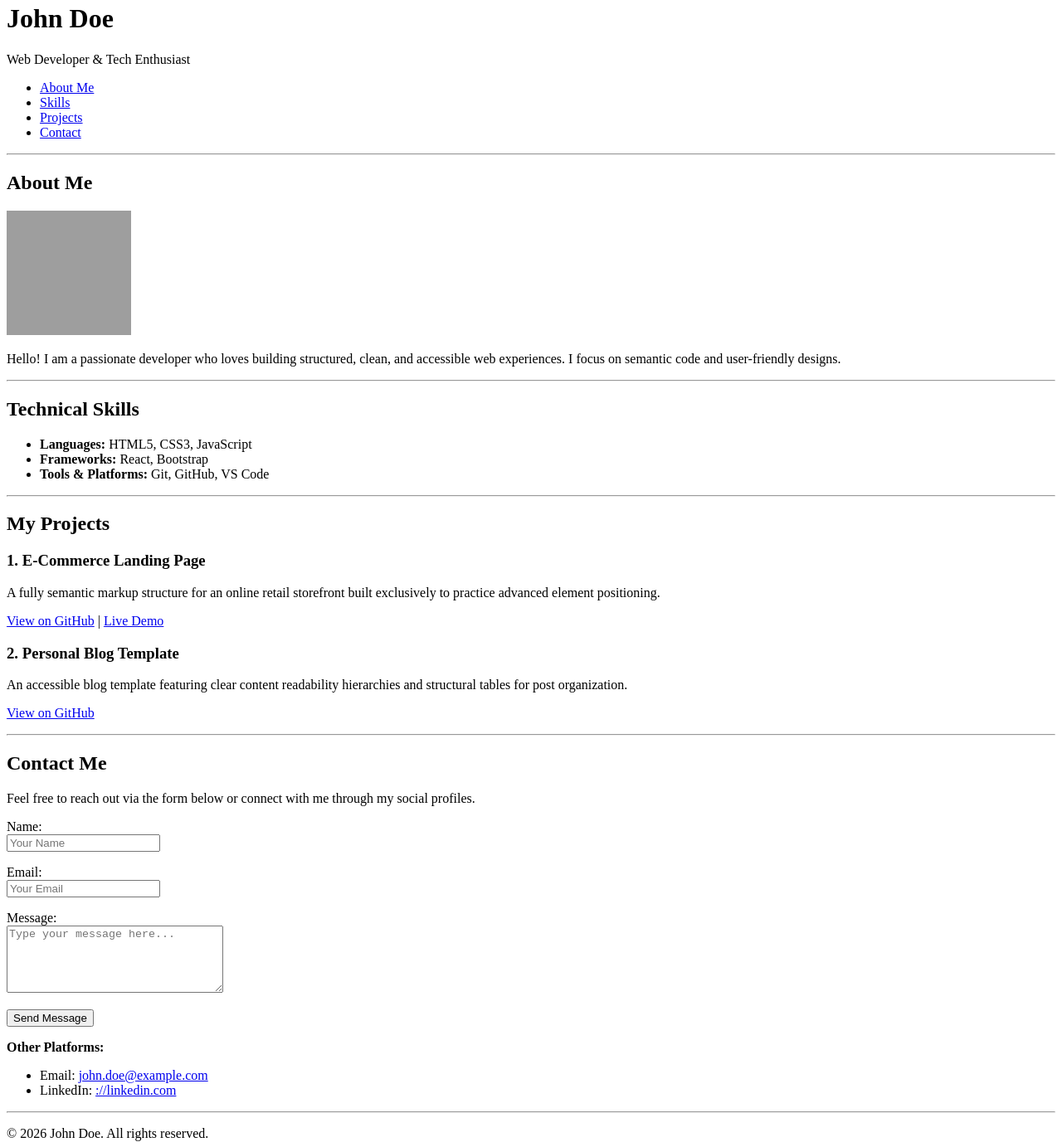
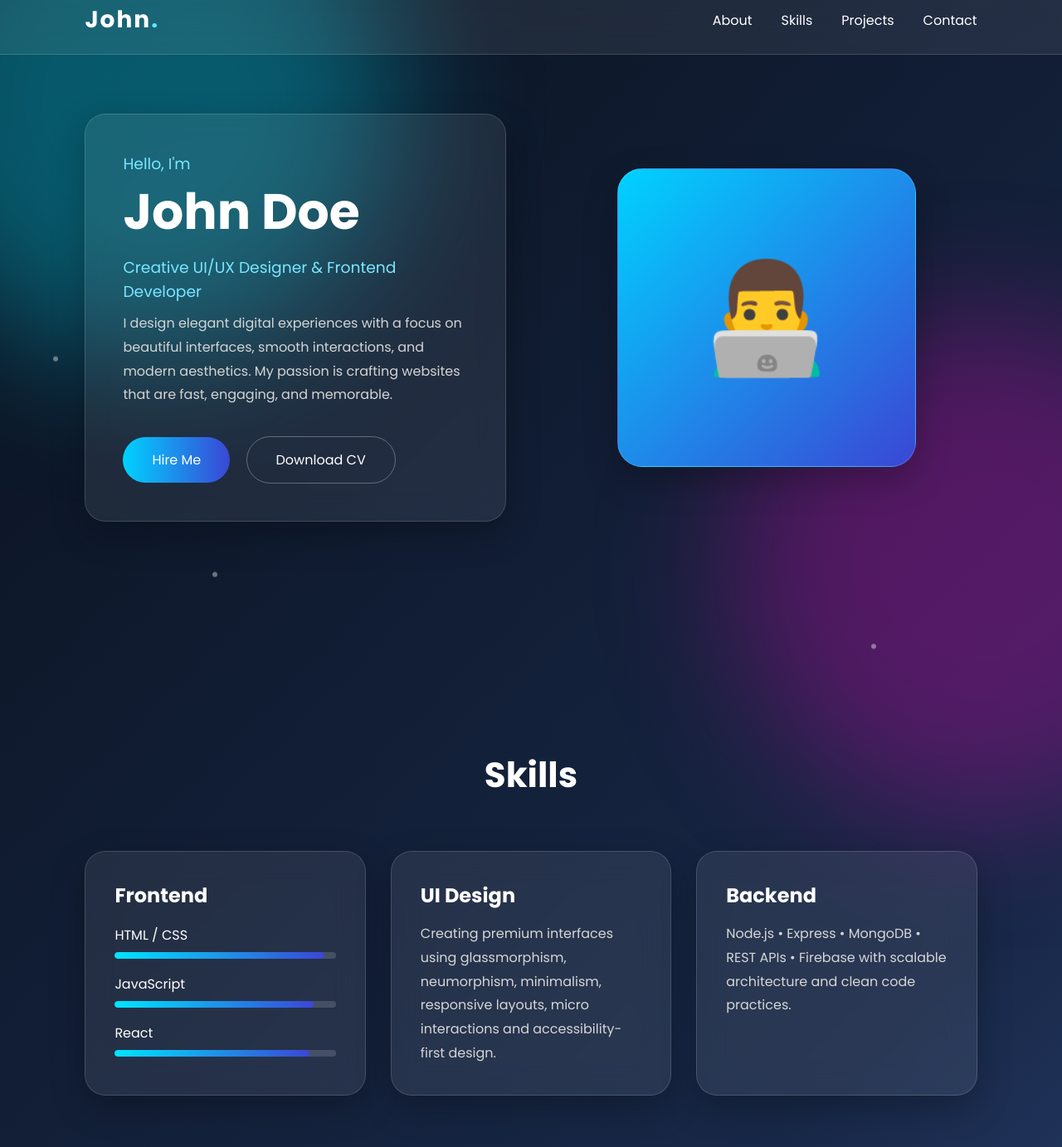
Before and after one commit to srerahul8956/githubactions-ztoh-revision, a plain HTML site: page index.html in a window 1280 px wide. Shown: the part 17-1400 px from the top of the page at 83% size. Drawn offline with Linux system fonts and the light colour scheme; grey boxes are pictures that could not be loaded.

Commit message:
html page code changed

```diff
--- a/index.html
+++ b/index.html
@@ -3,98 +3,549 @@
 <head>
 <meta charset="UTF-8">
 <meta name="viewport" content="width=device-width, initial-scale=1.0">
-    <title>My Personal Portfolio</title>
+<title>Glassmorphism Portfolio</title>
+
+<link href="https://fonts.googleapis.com/css2?family=Poppins:wght@300;400;500;600;700&display=swap" rel="stylesheet">
+
+<style>
+*{
+    margin:0;
+    padding:0;
+    box-sizing:border-box;
+    font-family:'Poppins',sans-serif;
+}
+
+html{
+    scroll-behavior:smooth;
+}
+
+body{
+    background:linear-gradient(135deg,#09111d,#182848,#4b6cb7);
+    min-height:100vh;
+    color:white;
+    overflow-x:hidden;
+}
+
+/* Animated Background */
+
+body::before,
+body::after{
+    content:'';
+    position:fixed;
+    width:600px;
+    height:600px;
+    border-radius:50%;
+    filter:blur(80px);
+    z-index:-2;
+    animation:move 20s infinite alternate ease-in-out;
+}
+
+body::before{
+    background:#00e5ff55;
+    top:-150px;
+    left:-150px;
+}
+
+body::after{
+    background:#ff00cc44;
+    bottom:-200px;
+    right:-200px;
+    animation-delay:8s;
+}
+
+@keyframes move{
+    from{
+        transform:translate(0,0) scale(1);
+    }
+    to{
+        transform:translate(150px,-80px) scale(1.3);
+    }
+}
+
+/* Floating particles */
+
+.particle{
+    position:fixed;
+    width:6px;
+    height:6px;
+    border-radius:50%;
+    background:white;
+    opacity:.4;
+    animation:float 12s linear infinite;
+}
+
+@keyframes float{
+    from{
+        transform:translateY(110vh);
+    }
+    to{
+        transform:translateY(-20vh);
+    }
+}
+
+nav{
+    width:100%;
+    position:fixed;
+    top:0;
+    display:flex;
+    justify-content:space-between;
+    align-items:center;
+    padding:20px 8%;
+    backdrop-filter:blur(20px);
+    background:rgba(255,255,255,.08);
+    border-bottom:1px solid rgba(255,255,255,.15);
+    z-index:999;
+}
+
+.logo{
+    font-size:28px;
+    font-weight:700;
+    letter-spacing:2px;
+}
+
+.logo span{
+    color:#5ee7ff;
+}
+
+nav ul{
+    display:flex;
+    list-style:none;
+    gap:35px;
+}
+
+nav a{
+    text-decoration:none;
+    color:white;
+    transition:.3s;
+    position:relative;
+}
+
+nav a::after{
+    content:'';
+    position:absolute;
+    width:0%;
+    height:2px;
+    left:0;
+    bottom:-5px;
+    background:#5ee7ff;
+    transition:.4s;
+}
+
+nav a:hover{
+    color:#5ee7ff;
+}
+
+nav a:hover::after{
+    width:100%;
+}
+
+section{
+    width:100%;
+    min-height:100vh;
+    padding:120px 8%;
+}
+
+.hero{
+    display:grid;
+    grid-template-columns:repeat(auto-fit,minmax(350px,1fr));
+    align-items:center;
+    gap:60px;
+}
+
+.glass{
+    background:rgba(255,255,255,.08);
+    border:1px solid rgba(255,255,255,.15);
+    backdrop-filter:blur(18px);
+    border-radius:25px;
+    box-shadow:0 15px 40px rgba(0,0,0,.25);
+    transition:.45s;
+}
+
+.glass:hover{
+    transform:translateY(-10px);
+    box-shadow:0 20px 50px rgba(0,255,255,.18);
+}
+
+.hero-content{
+    padding:45px;
+}
+
+.hero-content h3{
+    color:#7be5ff;
+    margin-bottom:10px;
+    font-weight:400;
+}
+
+.hero-content h1{
+    font-size:60px;
+    line-height:1.1;
+    margin-bottom:20px;
+}
+
+.hero-content p{
+    color:#d4d4d4;
+    line-height:1.8;
+    margin-bottom:35px;
+}
+
+.hero-image{
+    display:flex;
+    justify-content:center;
+    align-items:center;
+}
+
+.avatar{
+    width:360px;
+    height:360px;
+    border-radius:30px;
+    background:linear-gradient(135deg,#00d2ff,#3a47d5);
+    display:flex;
+    align-items:center;
+    justify-content:center;
+    font-size:130px;
+    animation:floatCard 5s ease-in-out infinite;
+}
+
+@keyframes floatCard{
+    50%{
+        transform:translateY(-18px);
+    }
+}
+
+.btn{
+    display:inline-block;
+    padding:15px 35px;
+    border-radius:50px;
+    color:white;
+    text-decoration:none;
+    background:linear-gradient(90deg,#00d2ff,#3a47d5);
+    transition:.4s;
+    margin-right:15px;
+}
+
+.btn:hover{
+    transform:scale(1.08);
+    box-shadow:0 0 30px #00d2ff88;
+}
+
+.btn-outline{
+    background:transparent;
+    border:1px solid rgba(255,255,255,.3);
+}
+
+.title{
+    text-align:center;
+    font-size:42px;
+    margin-bottom:60px;
+}
+
+.grid{
+    display:grid;
+    grid-template-columns:repeat(auto-fit,minmax(280px,1fr));
+    gap:30px;
+}
+
+.card{
+    padding:35px;
+    position:relative;
+    overflow:hidden;
+}
+
+.card::before{
+    content:'';
+    position:absolute;
+    width:150%;
+    height:150%;
+    background:linear-gradient(45deg,transparent,#ffffff15,transparent);
+    transform:rotate(35deg) translateX(-250%);
+    transition:.7s;
+}
+
+.card:hover::before{
+    transform:rotate(35deg) translateX(200%);
+}
+
+.card h2{
+    margin-bottom:15px;
+}
+
+.card p{
+    color:#d6d6d6;
+    line-height:1.8;
+}
+
+.skill{
+    margin-top:18px;
+}
+
+.bar{
+    width:100%;
+    height:8px;
+    border-radius:20px;
+    background:rgba(255,255,255,.15);
+    overflow:hidden;
+    margin-top:8px;
+}
+
+.fill{
+    height:100%;
+    border-radius:20px;
+    background:linear-gradient(90deg,#00e5ff,#3a47d5);
+    animation:grow 2s ease;
+}
+
+@keyframes grow{
+    from{
+        width:0;
+    }
+}
+
+.projects .card{
+    cursor:pointer;
+}
+
+.projects .card:hover{
+    transform:translateY(-12px) scale(1.03);
+}
+
+footer{
+    padding:50px;
+    text-align:center;
+    color:#d5d5d5;
+}
+
+.socials{
+    margin-top:25px;
+    display:flex;
+    justify-content:center;
+    gap:20px;
+}
+
+.social{
+    width:55px;
+    height:55px;
+    border-radius:50%;
+    display:flex;
+    align-items:center;
+    justify-content:center;
+    font-size:22px;
+    transition:.35s;
+}
+
+.social:hover{
+    transform:translateY(-8px) rotate(10deg);
+}
+
+@media(max-width:768px){
+
+.hero-content h1{
+    font-size:42px;
+}
+
+.avatar{
+    width:280px;
+    height:280px;
+    font-size:90px;
+}
+
+nav ul{
+    display:none;
+}
+
+}
+</style>
 </head>
 <body>
 
-    <!-- Header & Navigation -->
-    <header>
-        <h1>John Doe</h1>
-        <p>Web Developer & Tech Enthusiast</p>
+<!-- Floating Particles -->
+
+<div class="particle" style="left:5%; animation-delay:0s;"></div>
+<div class="particle" style="left:20%; animation-delay:3s;"></div>
+<div class="particle" style="left:40%; animation-delay:6s;"></div>
+<div class="particle" style="left:65%; animation-delay:1s;"></div>
+<div class="particle" style="left:82%; animation-delay:4s;"></div>
+<div class="particle" style="left:92%; animation-delay:7s;"></div>
+
 <nav>
+
+<div class="logo">John<span>.</span></div>
+
 <ul>
-                <li><a href="#about">About Me</a></li>
+<li><a href="#about">About</a></li>
 <li><a href="#skills">Skills</a></li>
 <li><a href="#projects">Projects</a></li>
 <li><a href="#contact">Contact</a></li>
 </ul>
+
 </nav>
-    </header>
-    <hr>
 
-    <!-- About Me Section -->
-    <section id="about">
-        <h2>About Me</h2>
-        <!-- Replace 'profile.jpg' with your actual image path or URL -->
-        <img src="https://placeholder.com" alt="John Doe's Profile Picture" width="150" height="150">
-        <p>Hello! I am a passionate developer who loves building structured, clean, and accessible web experiences. I focus on semantic code and user-friendly designs.</p>
+<section class="hero" id="about">
+
+<div class="hero-content glass">
+
+<h3>Hello, I'm</h3>
+
+<h1>John Doe</h1>
+
+<h3>Creative UI/UX Designer & Frontend Developer</h3>
+
+<p>
+I design elegant digital experiences with a focus on beautiful interfaces,
+smooth interactions, and modern aesthetics. My passion is crafting websites
+that are fast, engaging, and memorable.
+</p>
+
+<a href="#" class="btn">Hire Me</a>
+
+<a href="#" class="btn btn-outline">Download CV</a>
+
+</div>
+
+<div class="hero-image">
+
+<div class="avatar glass">
+👨‍💻
+</div>
+
+</div>
+
 </section>
-    <hr>
 
-    <!-- Skills Section -->
 <section id="skills">
-        <h2>Technical Skills</h2>
-        <ul>
-            <li><strong>Languages:</strong> HTML5, CSS3, JavaScript</li>
-            <li><strong>Frameworks:</strong> React, Bootstrap</li>
-            <li><strong>Tools & Platforms:</strong> Git, GitHub, VS Code</li>
-        </ul>
+
+<h1 class="title">Skills</h1>
+
+<div class="grid">
+
+<div class="card glass">
+<h2>Frontend</h2>
+
+<div class="skill">
+HTML / CSS
+<div class="bar">
+<div class="fill" style="width:95%"></div>
+</div>
+</div>
+
+<div class="skill">
+JavaScript
+<div class="bar">
+<div class="fill" style="width:90%"></div>
+</div>
+</div>
+
+<div class="skill">
+React
+<div class="bar">
+<div class="fill" style="width:88%"></div>
+</div>
+</div>
+
+</div>
+
+<div class="card glass">
+
+<h2>UI Design</h2>
+
+<p>
+Creating premium interfaces using glassmorphism,
+neumorphism, minimalism, responsive layouts,
+micro interactions and accessibility-first design.
+</p>
+
+</div>
+
+<div class="card glass">
+
+<h2>Backend</h2>
+
+<p>
+Node.js • Express • MongoDB • REST APIs • Firebase
+with scalable architecture and clean code practices.
+</p>
+
+</div>
+
+</div>
+
 </section>
-    <hr>
 
-    <!-- Projects Section -->
-    <section id="projects">
-        <h2>My Projects</h2>
+<section class="projects" id="projects">
 
-        <!-- Project 1 -->
-        <article>
-            <h3>1. E-Commerce Landing Page</h3>
-            <p>A fully semantic markup structure for an online retail storefront built exclusively to practice advanced element positioning.</p>
-            <p><a href="https://github.com" target="_blank">View on GitHub</a> | <a href="https://example.com" target="_blank">Live Demo</a></p>
-        </article>
+<h1 class="title">Featured Projects</h1>
 
-        <!-- Project 2 -->
-        <article>
-            <h3>2. Personal Blog Template</h3>
-            <p>An accessible blog template featuring clear content readability hierarchies and structural tables for post organization.</p>
-            <p><a href="https://github.com" target="_blank">View on GitHub</a></p>
-        </article>
+<div class="grid">
+
+<div class="card glass">
+
+<h2>🚀 SaaS Dashboard</h2>
+
+<p>
+Modern analytics dashboard featuring animated charts,
+dark mode and responsive layouts.
+</p>
+
+</div>
+
+<div class="card glass">
+
+<h2>🛍️ Ecommerce</h2>
+
+<p>
+Luxury shopping experience with product animations,
+glass cards and smooth checkout UI.
+</p>
+
+</div>
+
+<div class="card glass">
+
+<h2>📱 Mobile UI Kit</h2>
+
+<p>
+Premium mobile application design system built
+with consistency and elegant interactions.
+</p>
+
+</div>
+
+</div>
+
 </section>
-    <hr>
 
-    <!-- Contact Section -->
 <section id="contact">
-        <h2>Contact Me</h2>
-        <p>Feel free to reach out via the form below or connect with me through my social profiles.</p>
 
-        <!-- Interactive HTML Contact Form -->
-        <form action="#" method="POST">
-            <p>
-                <label for="name">Name:</label><br>
-                <input type="text" id="name" name="name" placeholder="Your Name" required>
+<h1 class="title">Let's Work Together</h1>
+
+<div class="glass" style="padding:60px;text-align:center;max-width:800px;margin:auto;">
+
+<h2 style="margin-bottom:20px;">Have an idea?</h2>
+
+<p style="line-height:1.8;color:#ddd;">
+Let's create something amazing together. Whether you need
+a beautiful website, dashboard, or product design,
+I'd love to hear about your project.
 </p>
-            <p>
-                <label for="email">Email:</label><br>
-                <input type="email" id="email" name="email" placeholder="Your Email" required>
-            </p>
-            <p>
-                <label for="message">Message:</label><br>
-                <textarea id="message" name="message" rows="5" cols="30" placeholder="Type your message here..." required></textarea>
-            </p>
-            <button type="submit">Send Message</button>
-        </form>
 
-        <p><strong>Other Platforms:</strong></p>
-        <ul>
-            <li>Email: <a href="mailto:john.doe@example.com">john.doe@example.com</a></li>
-            <li>LinkedIn: <a href="https://linkedin.com" target="_blank">://linkedin.com</a></li>
-        </ul>
+<a href="#" class="btn" style="margin-top:30px;">Get In Touch</a>
+
+</div>
+
 </section>
-    <hr>
 
-    <!-- Footer Section -->
 <footer>
-        <p>&copy; 2026 John Doe. All rights reserved.</p>
+
+© 2026 John Doe • Crafted with HTML & CSS
+
+<div class="socials">
+
+<div class="social glass">🐦</div>
+<div class="social glass">💼</div>
+<div class="social glass">📷</div>
+<div class="social glass">💻</div>
+
+</div>
+
 </footer>
 
 </body>
```
Lines whose indentation alone changed are shown as unchanged.
